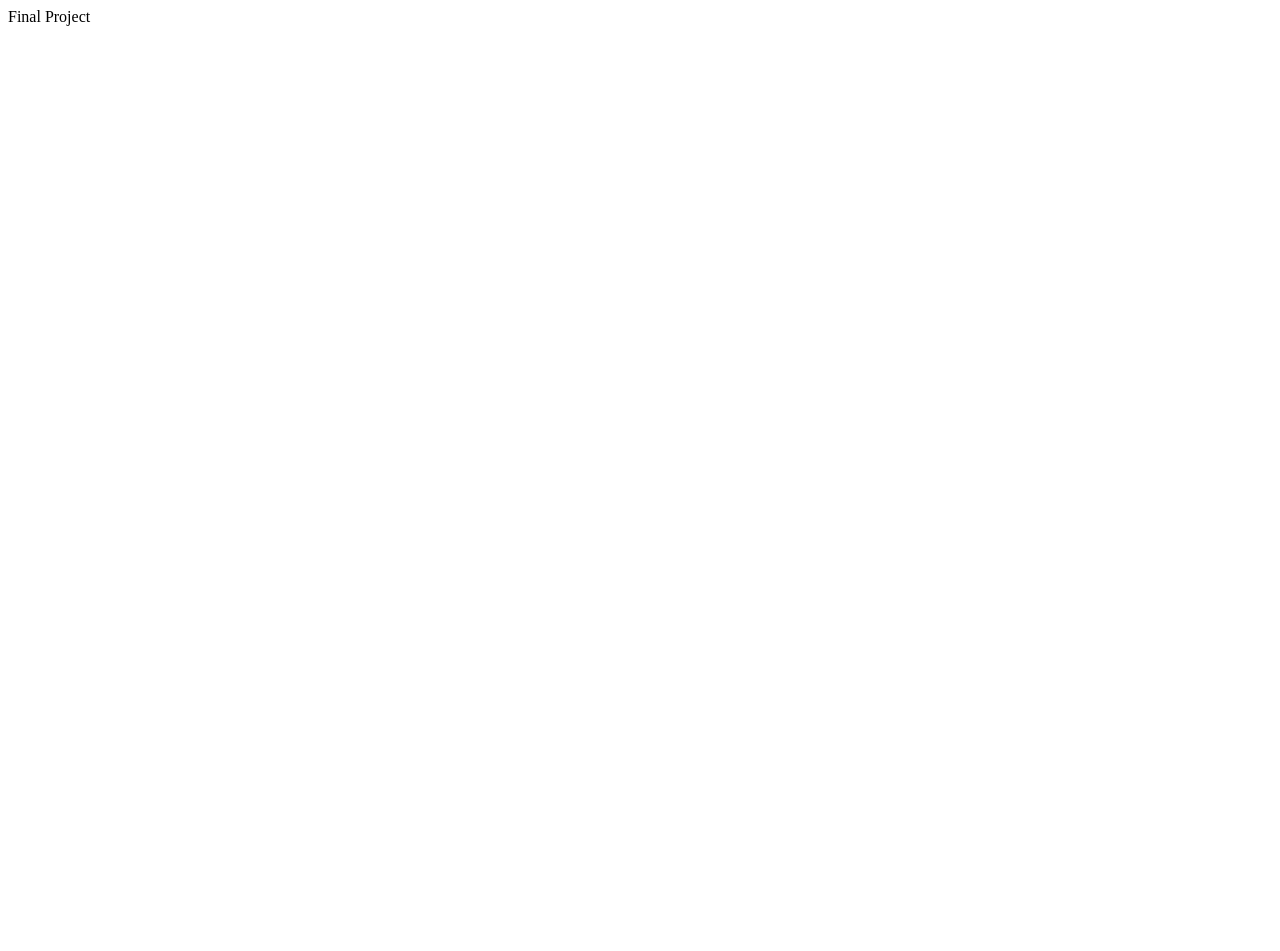
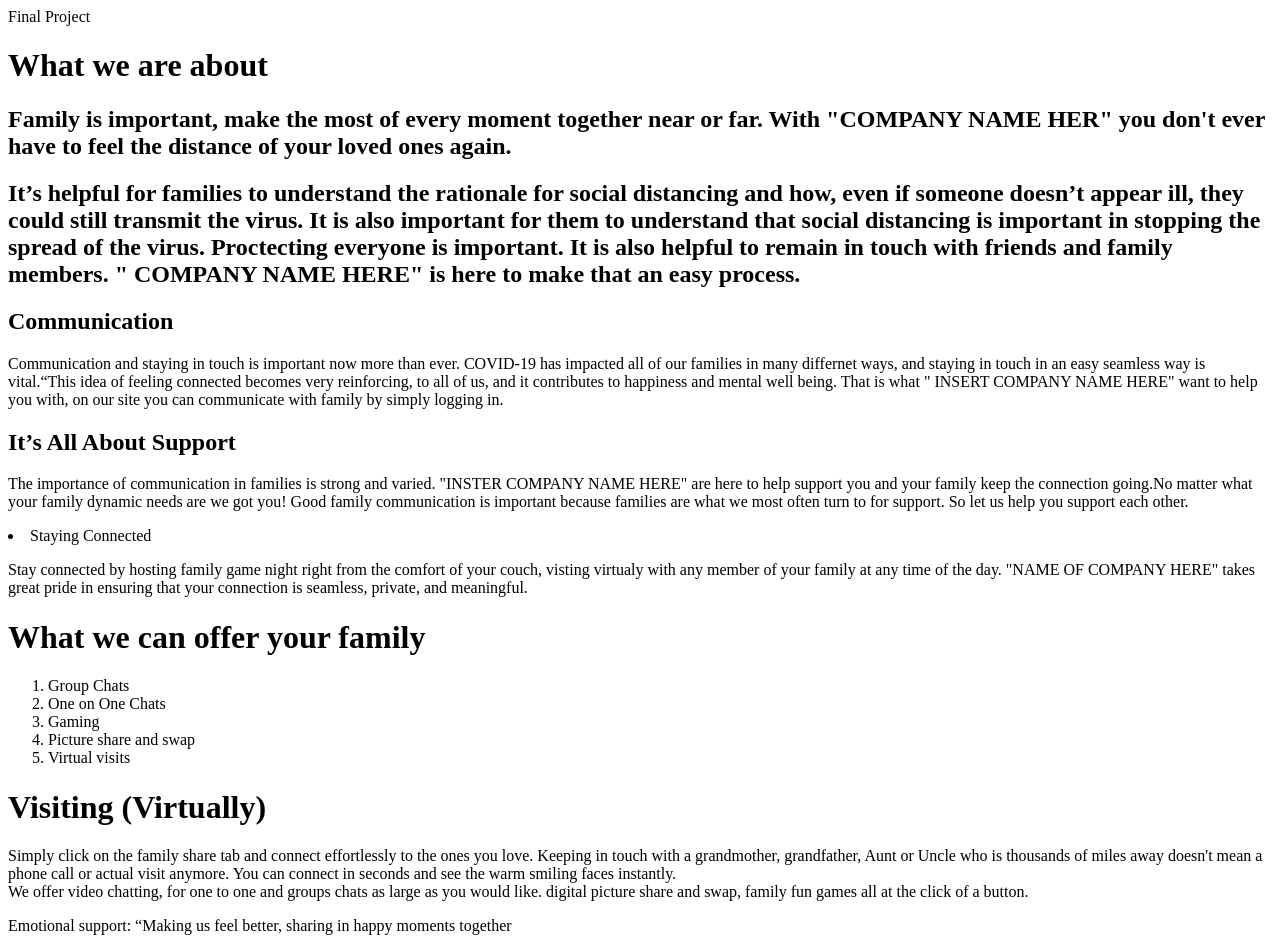
Before and after one commit to rhicks22/FEWD-Final-Project, a plain HTML site: page about.html in a window 1280 px wide. Before the commit the page ends 800 px from the top, so only its background shows below. Drawn offline with Linux system fonts and the light colour scheme.

Commit message:
about page content started

```diff
--- a/about.html
+++ b/about.html
@@ -8,6 +8,106 @@
 
 <body>
 
+    <h1>
+        What we are about </h1>
+    <h2>
+        Family is important, make the most of every moment together near or far. With "COMPANY NAME HER" you don't
+        ever have to feel the distance of your loved ones again.
+    </h2>
+
+
+    <h2>It’s helpful for families to understand the rationale for social distancing and how, even if someone doesn’t
+        appear ill, they could still transmit the virus. It is also important for them to understand that social
+        distancing is important in stopping the spread of the virus. Proctecting everyone is important.
+
+        It is also helpful to remain in touch with friends and family members. " COMPANY NAME HERE" is here to make that
+        an easy process.
+
+
+    </h2>
+
+    <h2>
+        Communication
+    </h2>
+
+    <p>
+        Communication and staying in touch is important now more than ever. COVID-19 has impacted all of our
+        families in many differnet
+        ways, and staying in touch in an easy seamless way is vital.“This idea of feeling connected becomes very
+        reinforcing, to all of us, and it contributes to happiness and mental well being.
+        That is what " INSERT COMPANY NAME HERE" want to help you with, on
+        our site you can communicate with family by simply logging in.
+        <br>
+
+    <h2>
+        It’s All About Support
+    </h2>
+    The importance of communication in families is strong and varied. "INSTER COMPANY NAME HERE" are here to help
+    support
+    you and your family keep the connection going.No matter what your family dynamic needs are we got you!
+    Good family communication is important because families are what we most often
+    turn to for support. So let us help you support each other.
+
+    </p>
+    <li>Staying Connected</li>
+    <P>
+        Stay connected by hosting family game night right from the comfort of your couch, visting virtualy with any
+        member of your family at any time of the day.
+        "NAME OF COMPANY HERE" takes great pride in ensuring that your connection is seamless, private, and
+        meaningful.
+
+    </P>
+
+    </Ol>
+    <p>
+    <h1>
+        What we can offer your family
+    </h1>
+    <ol>
+        <li>Group Chats</li>
+        <li>One on One Chats</li>
+        <li>Gaming </li>
+        <li>Picture share and swap</li>
+        <li>Virtual visits</li>
+    </ol>
+
+    <h1>
+        Visiting (Virtually) </h1>
+
+    <p>
+        Simply click on the family share tab and connect effortlessly to the ones you love.
+        Keeping in touch with a grandmother, grandfather, Aunt or Uncle who is thousands of miles away doesn't mean
+        a phone call or actual visit anymore. You can connect in seconds and see the warm smiling faces instantly.
+        <br>
+        We offer video chatting, for one to one and groups chats as large as you would like.
+
+
+
+        digital picture share and swap, family fun games all
+        at the click of a button.
+
+
+    </p>
+
+
+
+
+
+
+
+
+
+
+
+
+
+    Emotional support: “Making us feel better, sharing in happy moments together
+
+
+
+
+
+    </p>
 
 </body>
 
```
